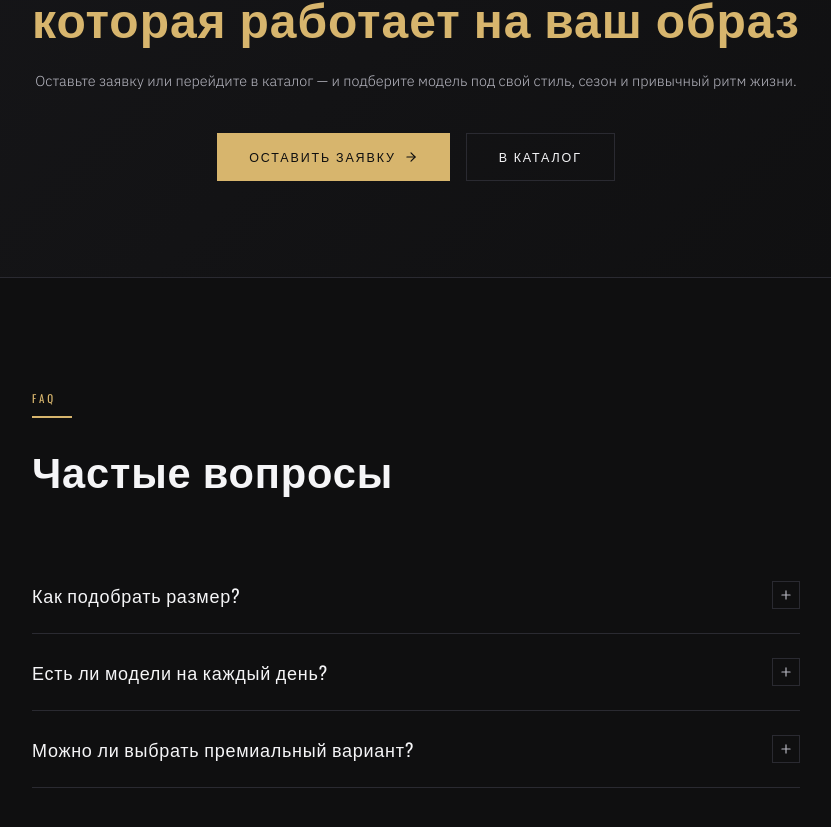
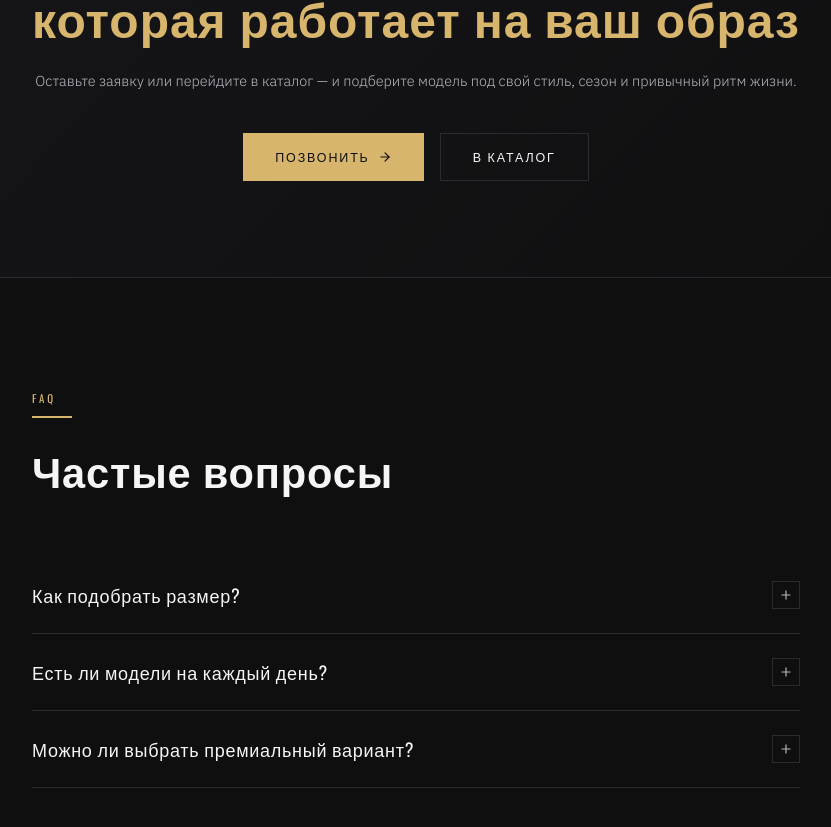
Before and after one commit to pr-poehali-dev/fashion-outerwear-premium, a React (Vite) app: page / in a window 1280 px wide. Shown: the part 3254-4081 px from the top of the page, without its empty margins (224-1055 px from the left). Built offline with nearby package versions, Linux system fonts and the light colour scheme.

Commit message:
feat: замена кнопки "оставить заявку" на "позвонить"

```diff
--- a/src/pages/Index.tsx
+++ b/src/pages/Index.tsx
@@ -455,7 +455,7 @@ export default function Index() {
             </p>
             <div className="flex flex-wrap gap-4 justify-center">
               <a href="#contact" className="btn-primary text-sm">
-                Оставить заявку
+                Позвонить
                 <Icon name="ArrowRight" size={14} />
               </a>
               <a href="#catalog" className="btn-secondary text-sm">
```
